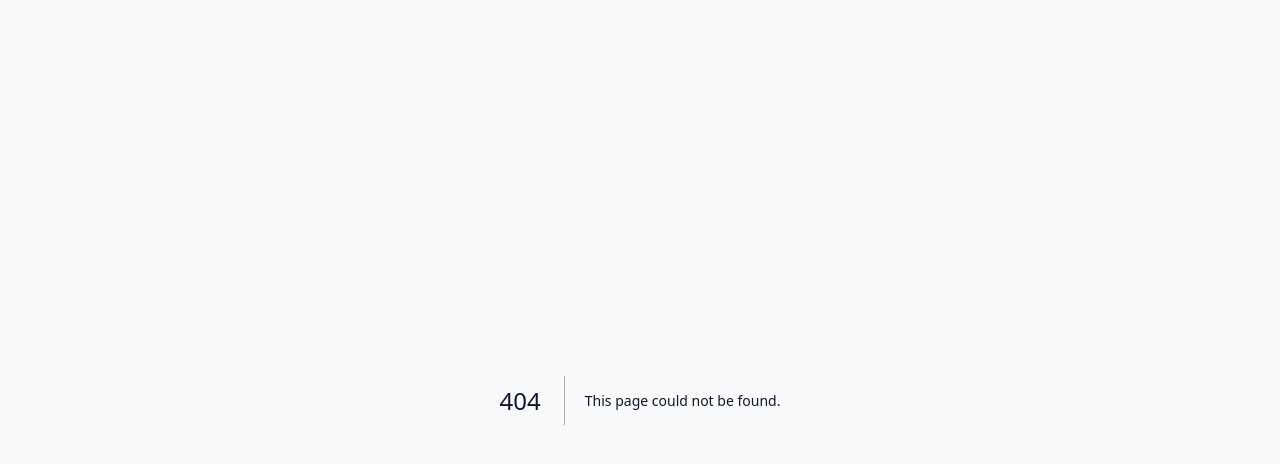
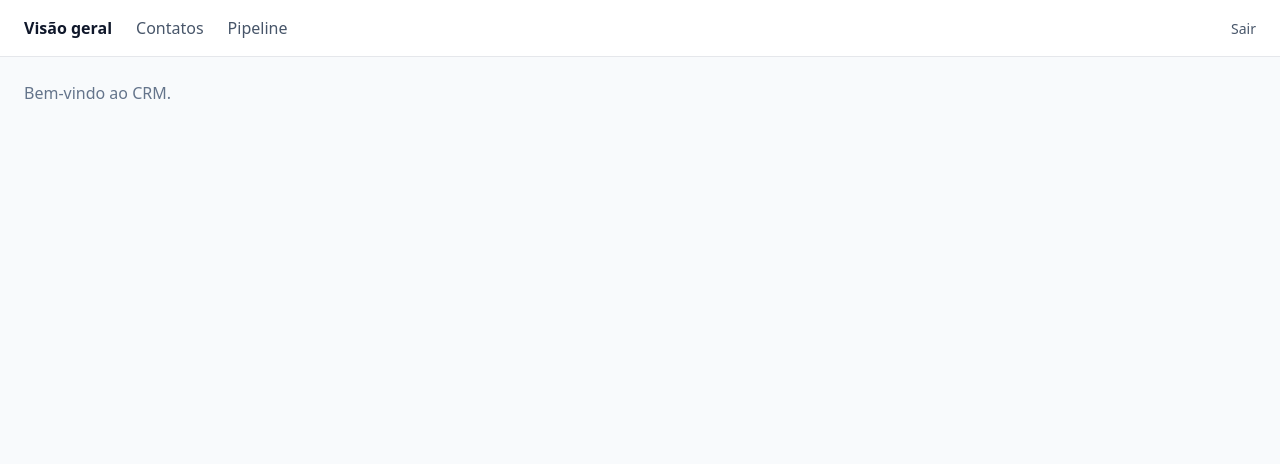
Before and after one commit to niltonnfn-a11y/crm-nilton, a Next.js app: page /dashboard in a window 1280 px wide. Before the commit this address had no page. Shown: the top 464 px of the page. Built offline with nearby package versions, Linux system fonts and the light colour scheme.

Commit message:
feat: add dashboard shell with nav and logout

```diff
--- /dev/null
+++ b/app/dashboard/actions.ts
@@ -0,0 +1,10 @@
+'use server'
+
+import { redirect } from 'next/navigation'
+import { createClient } from '@/lib/supabase/server'
+
+export async function logout() {
+  const supabase = await createClient()
+  await supabase.auth.signOut()
+  redirect('/login')
+}
--- /dev/null
+++ b/app/dashboard/layout.tsx
@@ -0,0 +1,28 @@
+import Link from 'next/link'
+import { logout } from './actions'
+
+export default function DashboardLayout({ children }: { children: React.ReactNode }) {
+  return (
+    <div className="min-h-screen bg-slate-50">
+      <nav className="flex items-center justify-between border-b bg-white px-6 py-4">
+        <div className="flex gap-6">
+          <Link href="/dashboard" className="font-semibold text-slate-900">
+            Visão geral
+          </Link>
+          <Link href="/dashboard/contatos" className="text-slate-600">
+            Contatos
+          </Link>
+          <Link href="/dashboard/pipeline" className="text-slate-600">
+            Pipeline
+          </Link>
+        </div>
+        <form action={logout}>
+          <button type="submit" className="text-sm text-slate-600 hover:text-slate-900">
+            Sair
+          </button>
+        </form>
+      </nav>
+      <main className="p-6">{children}</main>
+    </div>
+  )
+}
--- /dev/null
+++ b/app/dashboard/page.tsx
@@ -0,0 +1,3 @@
+export default function DashboardPage() {
+  return <p className="text-slate-500">Bem-vindo ao CRM.</p>
+}
```
